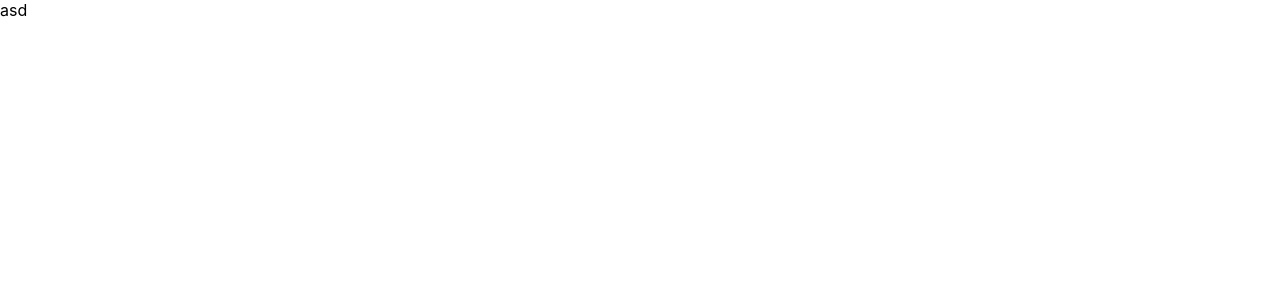
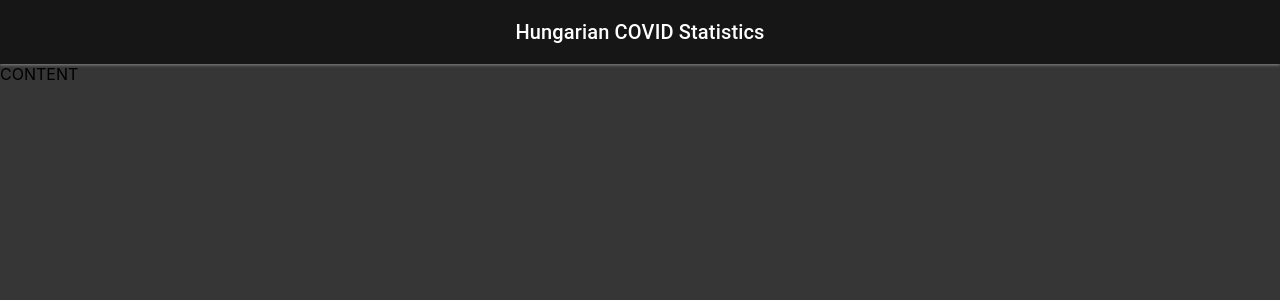
Before and after one commit to StahlAttila/mindtech-application-project, a React (Create React App) app in the folder frontend/: page / in a window 1280 px wide. Shown: the top 300 px of the page. Built offline with nearby package versions, Linux system fonts and the light colour scheme.

Commit message:
added header and layout component

```diff
--- a/frontend/package.json
+++ b/frontend/package.json
@@ -3,6 +3,9 @@
   "version": "0.1.0",
   "private": true,
   "dependencies": {
+    "@emotion/react": "^11.7.1",
+    "@emotion/styled": "^11.6.0",
+    "@mui/material": "^5.2.4",
     "@testing-library/jest-dom": "^5.16.1",
     "@testing-library/react": "^12.1.2",
     "@testing-library/user-event": "^13.5.0",
@@ -13,6 +16,7 @@
     "react": "^17.0.2",
     "react-dom": "^17.0.2",
     "react-scripts": "5.0.0",
+    "recharts": "^2.1.8",
     "typescript": "^4.5.4",
     "web-vitals": "^2.1.2"
   },
--- a/frontend/src/App.tsx
+++ b/frontend/src/App.tsx
@@ -1,11 +1,10 @@
-
-import './App.css';
+import Layout from './components/Layout/Layout';
 
 function App() {
   return (
-    <div className="App">
-      asd
-    </div>
+    <Layout>
+      <div>CONTENT</div>
+    </Layout>
   );
 }
 
--- /dev/null
+++ b/frontend/src/components/Layout/Header.module.css
@@ -0,0 +1,15 @@
+.header {
+  background-color: rgb(22, 22, 22);
+  width: 100%;
+  display: flex;
+  justify-content: center;
+  align-items: center;
+  color: white;
+  box-shadow: 0 1px 3px rgba(255,255,255,0.4);
+}
+
+.header h1 {
+  margin: 0 20%;
+  padding: 1rem;
+  text-align: center;
+}
--- /dev/null
+++ b/frontend/src/components/Layout/Header.tsx
@@ -0,0 +1,13 @@
+import React from 'react'
+import { Typography } from '@mui/material';
+import classes from './Header.module.css';
+
+const Header = () => {
+  return (
+    <header className={classes.header}>
+      <Typography className={classes.logo} variant='h6' component="h1" >Hungarian COVID Statistics</Typography>
+    </header>
+  )
+}
+
+export default Header
--- /dev/null
+++ b/frontend/src/components/Layout/Layout.tsx
@@ -0,0 +1,13 @@
+import React, { Fragment } from 'react'
+import Header from './Header'
+
+const Layout: React.FC = (props) => {
+  return (
+    <Fragment>
+      <Header />
+      <main>{props.children}</main>
+    </Fragment>
+  )
+}
+
+export default Layout
--- a/frontend/src/index.css
+++ b/frontend/src/index.css
@@ -5,6 +5,7 @@ body {
     sans-serif;
   -webkit-font-smoothing: antialiased;
   -moz-osx-font-smoothing: grayscale;
+  background-color: rgb(54, 54, 54);
 }
 
 code {
```
Also changed, not shown: 1 other file (tests, documents, lock files or other folders).
